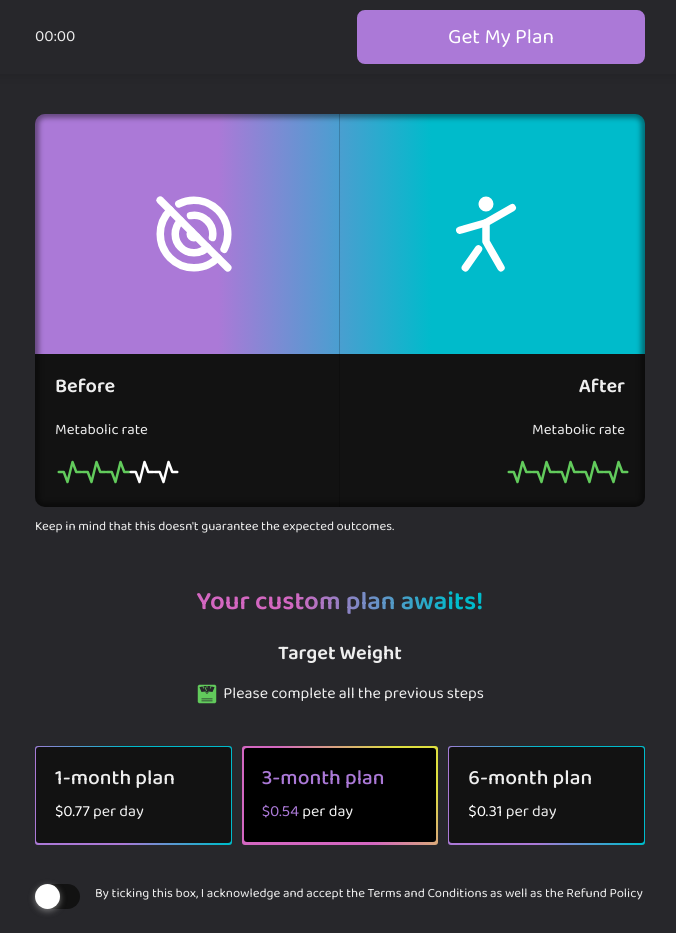
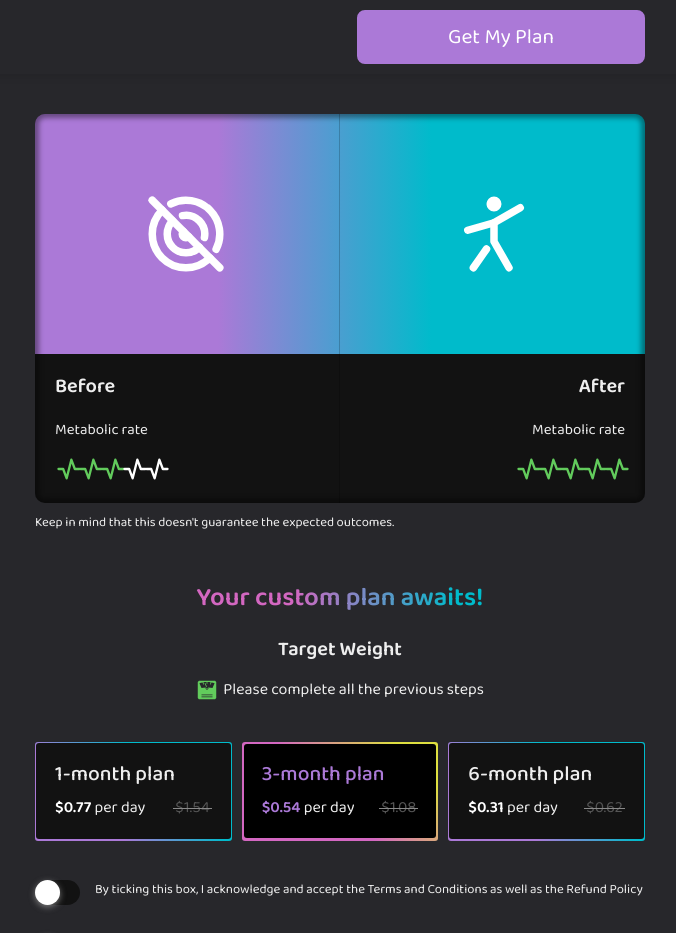
Before and after one commit to njordulv/react-fasting-app, a React (Create React App) app: page /offer in a window 1280 px wide. Shown: the top 933 px of the page, without its empty margins (300-976 px from the left). Built offline with nearby package versions, Linux system fonts and the light colour scheme.

Commit message:
UPD: styles editing

```diff
--- a/src/components/HeaderOffer.jsx
+++ b/src/components/HeaderOffer.jsx
@@ -14,7 +14,7 @@ const HeaderOffer = () => {
     <header className={styles.sticky}>
       <div className={styles.wrapper}>
         <div className={`${styles.container} ${styles.spaceBetween}`}>
-          <div className="timer">00:00</div>
+          <div className="timer"></div>
           <button className="button" onClick={handleScrollToPlan}>
             Get My Plan
           </button>
--- a/src/components/Offer/Offer.module.css
+++ b/src/components/Offer/Offer.module.css
@@ -58,7 +58,7 @@
   color: #fff;
   font-size: 90px;
   border-radius: 10px 10px 0 0;
-  padding: 30px 20px;
+  padding: 30px 5px;
   position: relative;
   background: rgb(2, 0, 36);
   background: linear-gradient(90deg, var(--gradient-2));
@@ -80,7 +80,7 @@
   justify-content: space-between;
   font-size: 15px;
   padding: 0 20px 20px;
-  gap: 20px;
+  gap: 8px;
   color: var(--color);
 }
 
@@ -88,7 +88,7 @@
   display: flex;
   flex-direction: row;
   gap: 0;
-  margin-top: 15px;
+  margin-top: 13px;
 }
 
 .rateEnd {
@@ -97,7 +97,7 @@
 }
 
 .rate svg {
-  font-size: 30px;
+  font-size: 28px;
   margin-right: -6px;
 }
 
--- a/src/components/Payment/Payment.jsx
+++ b/src/components/Payment/Payment.jsx
@@ -19,13 +19,13 @@ const Payment = () => {
   const plan2 = useSelector(selectPlan2)
   const plan3 = useSelector(selectPlan3)
   const checkbox = useSelector(selectCheckbox)
-  const [errorDisplayed, setErrorDisplayed] = useState(false)
-  const [popular, setPopular] = useState('')
   const pricePlan1 = (0.77 * 30).toFixed(2)
   const pricePlan2 = (0.54 * 30).toFixed(2)
   const pricePlan3 = (0.31 * 30).toFixed(2)
   const [defaultPrice, setDefaultPrice] = useState(pricePlan2)
   const [fullPrice, setFullPrice] = useState(pricePlan2 * 2)
+  const [errorDisplayed, setErrorDisplayed] = useState(false)
+  const [popular, setPopular] = useState('')
 
   useEffect(() => {
     dispatch(setPlan2('3 months'))
@@ -92,7 +92,10 @@ const Payment = () => {
             <label htmlFor="plan1">
               <div className={styles.paymentName}>1-month plan</div>
               <div className={styles.paymentPrice}>
-                <span>$0.77</span> per day
+                <span>
+                  <b>$0.77</b> per day
+                </span>
+                <span className={styles.paymentOldPrice}>$1.54</span>
               </div>
             </label>
           </div>
@@ -109,7 +112,10 @@ const Payment = () => {
             <label htmlFor="plan2">
               <div className={styles.paymentName}>3-month plan</div>
               <div className={styles.paymentPrice}>
-                <span>$0.54</span> per day
+                <span>
+                  <b>$0.54</b> per day
+                </span>
+                <span className={styles.paymentOldPrice}>$1.08</span>
               </div>
             </label>
           </div>
@@ -125,7 +131,10 @@ const Payment = () => {
             <label htmlFor="plan3">
               <div className={styles.paymentName}>6-month plan</div>
               <div className={styles.paymentPrice}>
-                <span>$0.31</span> per day
+                <span>
+                  <b>$0.31</b> per day
+                </span>
+                <span className={styles.paymentOldPrice}>$0.62</span>
               </div>
             </label>
             <div className={styles.paymentPopular}>{popular}</div>
--- a/src/components/Payment/Payment.module.css
+++ b/src/components/Payment/Payment.module.css
@@ -67,6 +67,7 @@
   top: 0px;
   cursor: pointer;
   opacity: 0;
+  pointer-events: none;
 }
 
 .paymentInput:hover + label:after,
@@ -77,7 +78,7 @@
   top: 2px;
 }
 
-.paymentInput:checked + label .paymentPrice span,
+.paymentInput:checked + label .paymentPrice b,
 .paymentInput:checked + label .paymentName {
   color: var(--purple);
 }
@@ -93,11 +94,38 @@
 .paymentName {
   font-size: 21px;
   font-weight: 500;
-  transition: all 0.3s ease;
+  transition: all 0.4s ease-in-out;
 }
 
-.paymentPrice span {
+.paymentPrice {
+  display: flex;
+  flex-direction: row;
+  align-items: center;
+  justify-content: space-between;
+}
+
+.paymentPrice b {
   color: #fff;
+  transition: all 0.4s ease-in-out;
+}
+
+.paymentOldPrice {
+  color: var(--dark);
+  padding: 0 2px;
+  position: relative;
+}
+
+.paymentOldPrice:after {
+  content: '';
+  display: block;
+  position: absolute;
+  left: 0;
+  right: 0;
+  top: 50%;
+  margin-top: -0.5px;
+  width: 100%;
+  height: 0.5px;
+  background-color: #888;
 }
 
 .paymentPopular {
@@ -173,3 +201,9 @@
   -webkit-box-shadow: 0 2px 6px rgba(153, 153, 153, 0.75);
   box-shadow: 0 2px 6px rgba(153, 153, 153, 0.75);
 }
+
+@media (max-width: 480px) {
+  .paymentPlans {
+    flex-direction: column;
+  }
+}
--- a/src/variables.css
+++ b/src/variables.css
@@ -10,7 +10,7 @@
   --pink: #d367c1;
   --red: #e74c3c;
   --black: #121212;
-  --dark: darkgrey;
+  --dark: #555;
   --gradient: var(--pink) 15%, var(--green) 25%, var(--blue) 75%,
     var(--purple) 90%;
   --gradient-2: var(--purple) 30%, var(--blue) 65%;
```
